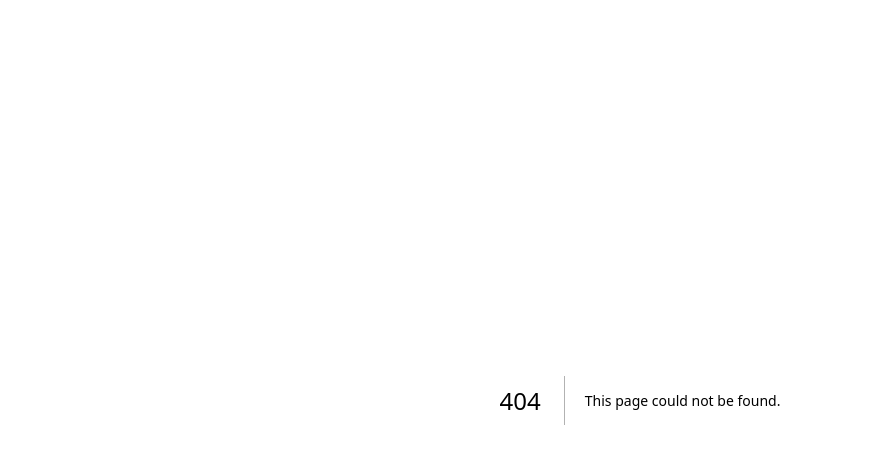
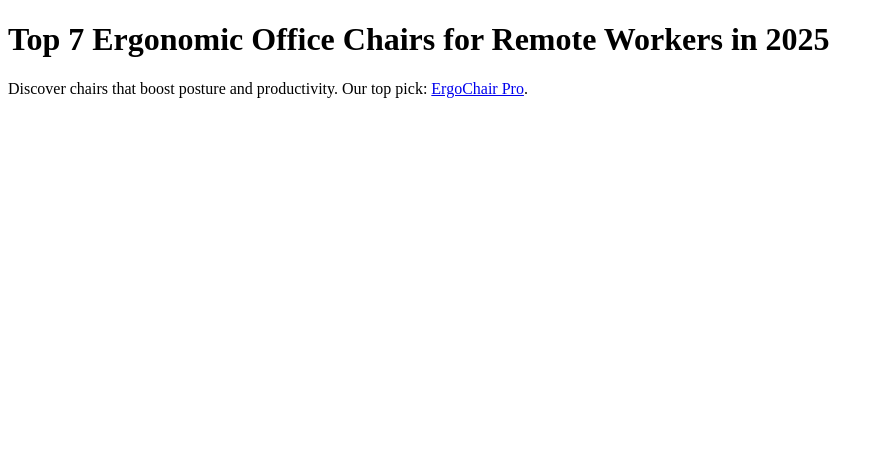
Before and after one commit to McTh12/remote-office-blog-, a Next.js app: page /articles/best-office-chairs in a window 1280 px wide. Before the commit this address had no page. Shown: the top 464 px of the page, without its empty margins (0-884 px from the left). Built offline with nearby package versions, Linux system fonts and the light colour scheme.

Commit message:
Create best-office-chairs.js

```diff
--- /dev/null
+++ b/pages/articles/best-office-chairs.js
@@ -0,0 +1,8 @@
+export default function BestOfficeChairs() {
+  return (
+    <div>
+      <h1>Top 7 Ergonomic Office Chairs for Remote Workers in 2025</h1>
+      <p>Discover chairs that boost posture and productivity. Our top pick: <a href="https://www.amazon.com/dp/B08XYZ" target="_blank" rel="noopener noreferrer">ErgoChair Pro</a>.</p>
+    </div>
+  );
+}
```
